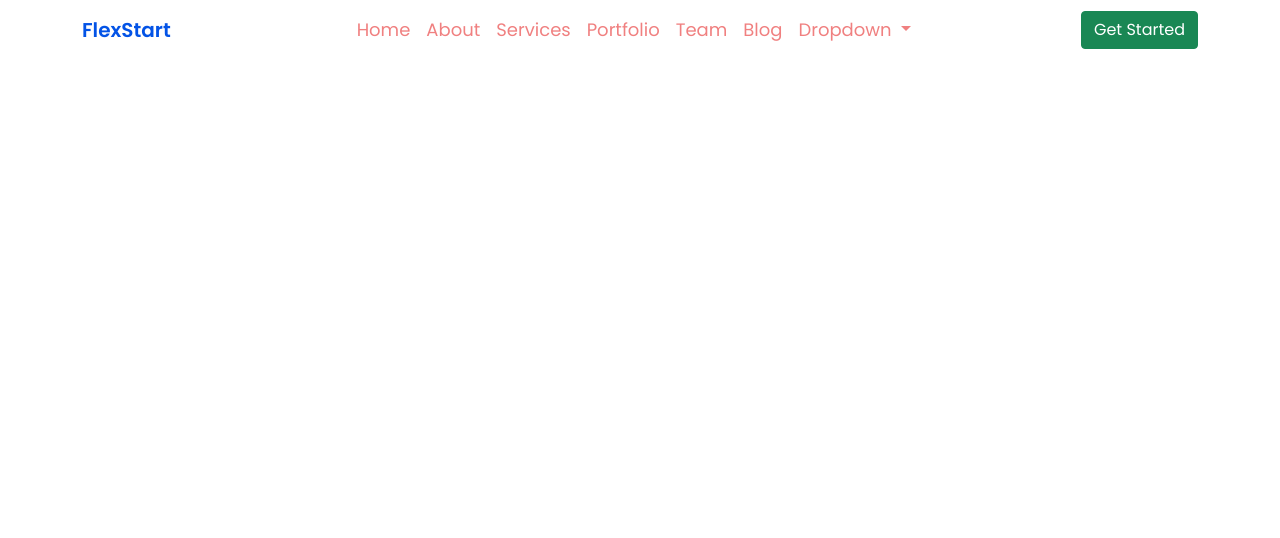
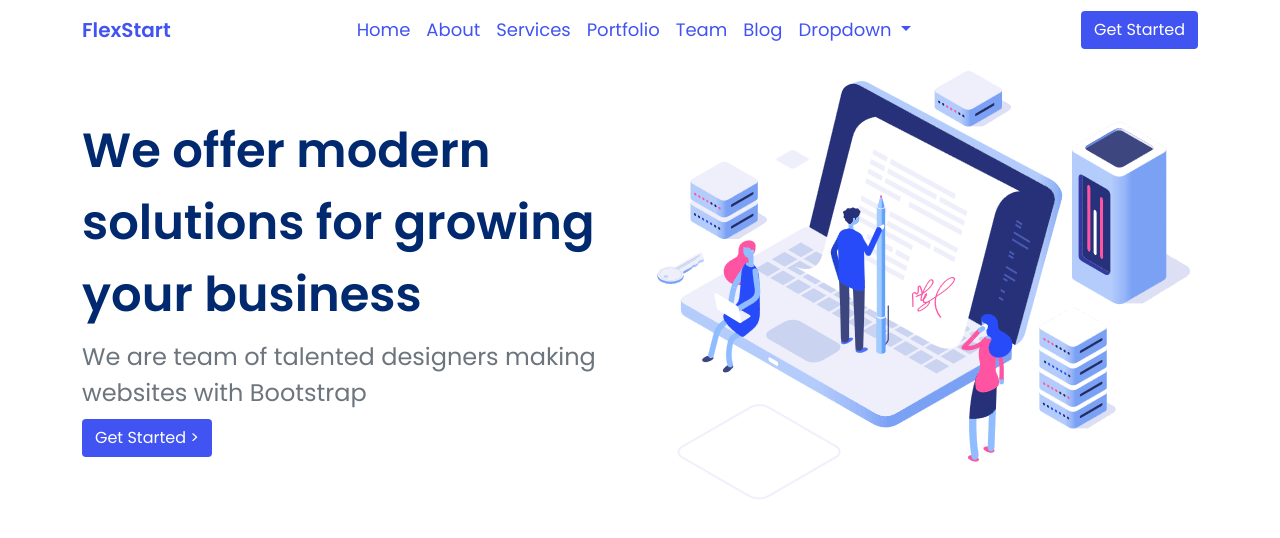
Before and after one commit to Suprio-Das/Flexstart, a plain HTML site: page index.html in a window 1280 px wide. Drawn offline with nearby package versions, Linux system fonts and the light colour scheme.

Commit message:
Hero Section Added

```diff
--- a/index.html
+++ b/index.html
@@ -50,12 +50,24 @@
                     </li>
                   </ul>
             </div>
-            <button class="btn btn-success ms-auto ">Get Started</button>
+            <button class="common-btn ms-auto rounded btn ">Get Started</button>
           </div>
         </div>
       </nav>
       <!-- navbar ends here -->
-
+      <!-- hero section starts here -->
+      <section class="container mt-2 ">
+        <div class="row d-flex align-items-center justify-content-center ">
+          <div class="col-md-6 order-1 ">
+            <h1 class="fw-bold display-5 common-color lh-base ">We offer modern solutions for growing your business</h1>
+            <h4 class="lh-base text-secondary  ">We are team of talented designers making websites with Bootstrap</h4>
+            <button class="common-btn btn">Get Started ></button>
+          </div>
+          <div class="col-md-6 order-sm-1 ">
+            <img src="Images/hero-img.png" alt="hero-img" class="img-fluid">
+          </div>
+        </div>
+      </section>
     <!-- bootstrap JS relation -->
     <script src="https://cdn.jsdelivr.net/npm/bootstrap@5.0.2/dist/js/bootstrap.bundle.min.js" integrity="sha384-MrcW6ZMFYlzcLA8Nl+NtUVF0sA7MsXsP1UyJoMp4YLEuNSfAP+JcXn/tWtIaxVXM" crossorigin="anonymous"></script>
 </body>
--- a/styles.css
+++ b/styles.css
@@ -5,13 +5,23 @@
 body{
     font-family: 'Poppins', sans-serif !important;
     font-size: 18px !important;
+    background-color: aliceblue;
+}
+/* common color */
+.common-color{
+    color: #012970;
+}
+.common-btn{
+    background-color: #4154f1 !important;
+    /* padding: 8px !important; */
+    color: white !important;
 }
 
 /* nav bar styles */
 .navbar-brand{
     font-weight: bold;
-    color: rgb(3, 83, 230) !important;
+    color: #4154f1 !important;
 }
 .nav-link{
-    color:lightcoral !important;
+    color:#4154f1 !important;
 }
```
